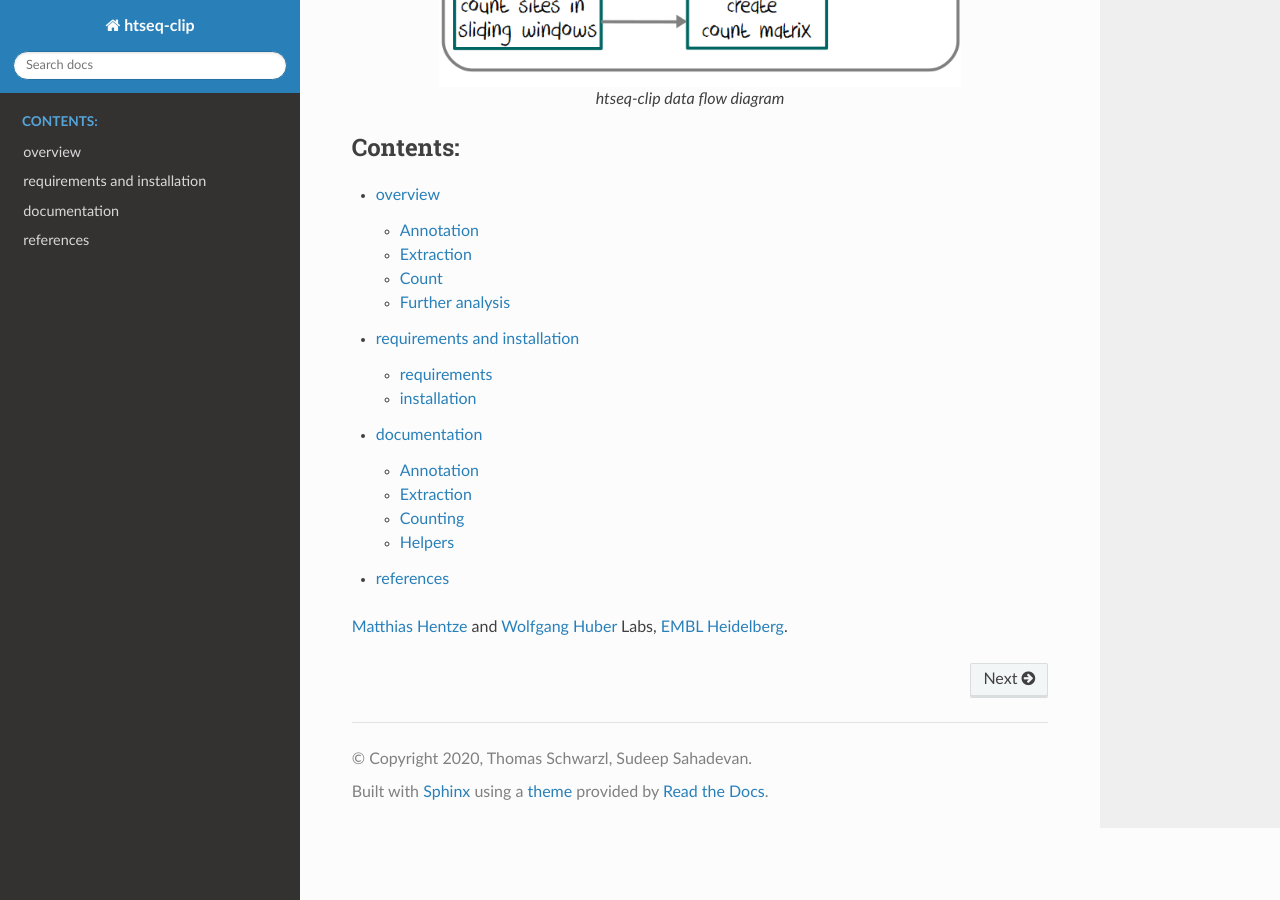
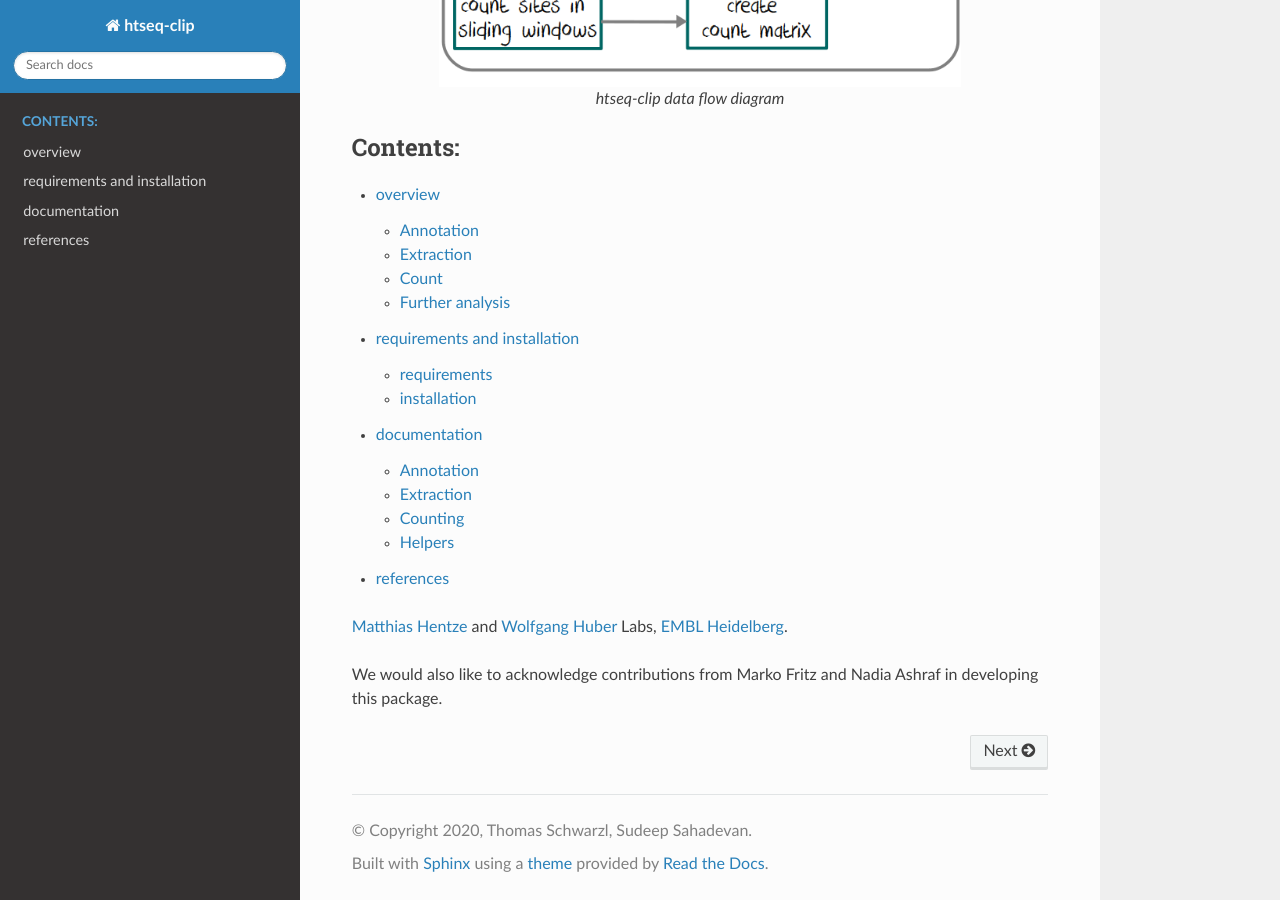
Before and after one commit to EMBL-Hentze-group/htseq-clip, a Sphinx documentation site: the page built from docs/source/index.rst, in a window 1280 px wide and 900 px high, scrolled down 546 px. Built offline with Sphinx 7.4.7 and the Read the Docs theme 2.0.0, drawn with Linux system fonts in a browser that asks for light colours.

Commit message:
completed docs

```diff
--- a/docs/source/index.rst
+++ b/docs/source/index.rst
@@ -29,10 +29,14 @@ data analysis using the companion R/Bioconductor package `DEWSeq`_
    references
 
 
-`Matthias Hentze`_ and `Wolfgang Huber`_ Labs, `EMBL Heidelberg`_.
+`Matthias Hentze`_ and
+`Wolfgang Huber`_ Labs,
+`EMBL Heidelberg`_.
 
 .. _`Matthias Hentze`: https://www.embl.de/research/units/directors_research/hentze/index.html
 
 .. _`Wolfgang Huber`: https://www.embl.de/research/units/genome_biology/huber/index.html
 
 .. _`EMBL Heidelberg`: https://www.embl.de/
+
+We would also like to acknowledge contributions from Marko Fritz and  Nadia Ashraf in developing this package.
```
Also changed, not shown: 1 other file.
